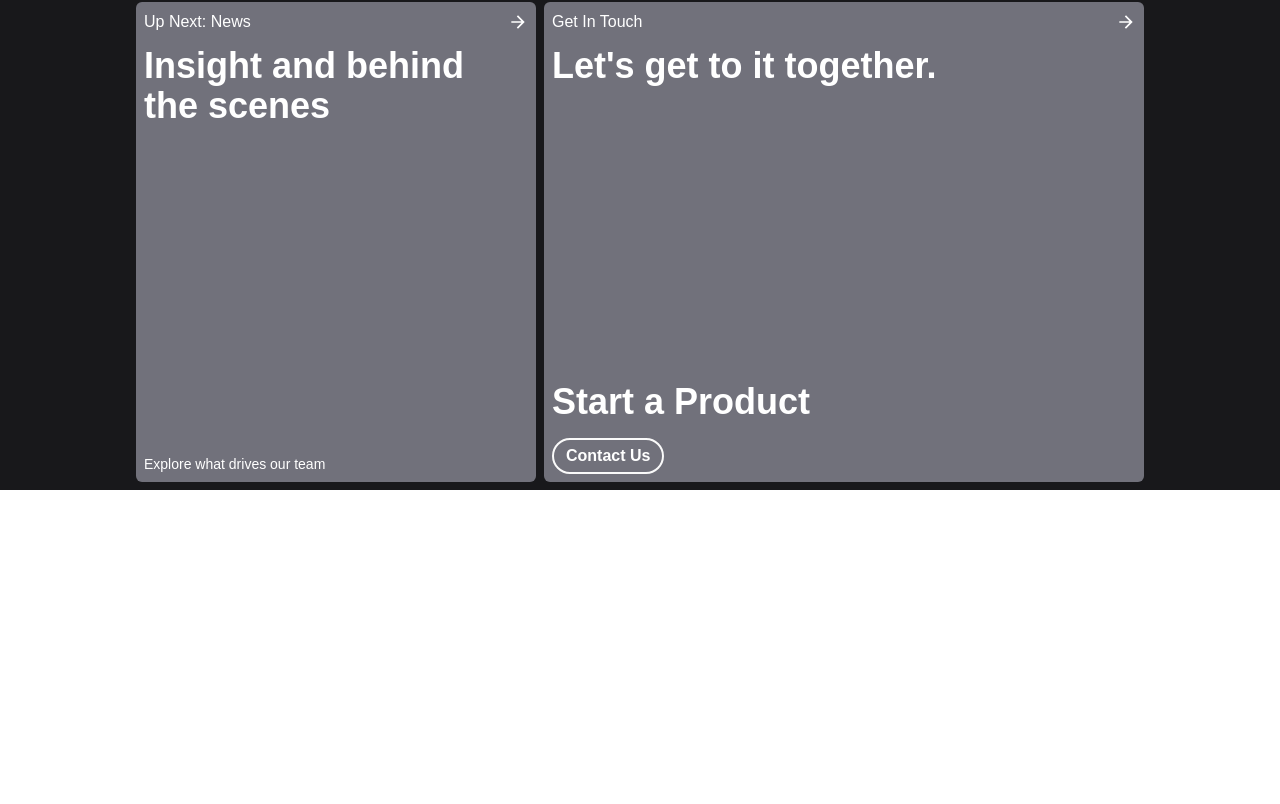
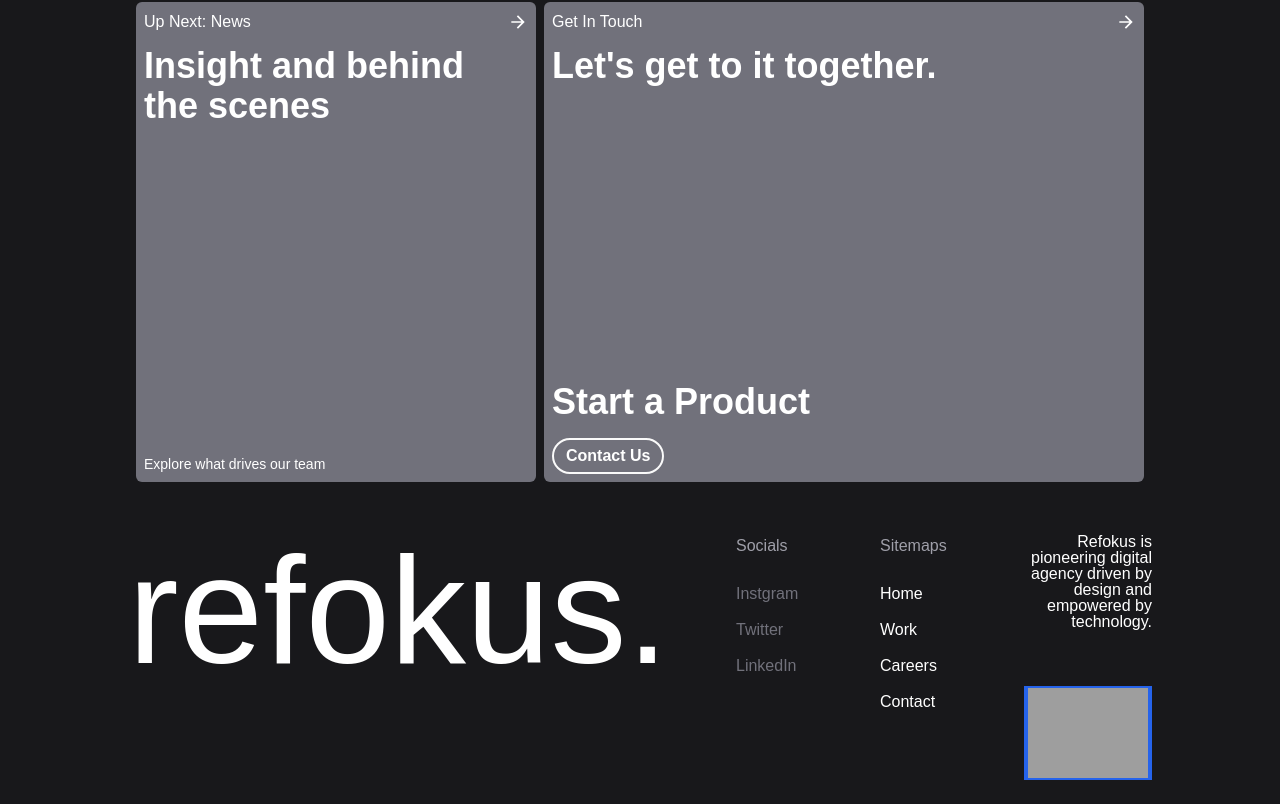
Before and after one commit to aditya-singhOfficial/Refokus, a React (Vite) app: page / in a window 1280 px wide. Shown: the part 2718-3522 px from the top of the page. Before the commit the page ends 3208 px from the top, so only its background shows below. Built offline with nearby package versions, Linux system fonts and the light colour scheme; grey boxes are pictures that could not be loaded; a web font is replaced by a local one.

Commit message:
Adds Footer Component

```diff
--- a/src/App.jsx
+++ b/src/App.jsx
@@ -5,6 +5,7 @@ import Stripes from "./components/stripess/Stripes.jsx";
 import Products from "./components/products/Products.jsx";
 import Marquess from "./components/marque/Marquess.jsx";
 import Cards from "./components/cards/cards.jsx";
+import Footer from "./components/footer/Footer.jsx";
 
 const App = () => {
   return (
@@ -15,6 +16,7 @@ const App = () => {
       <Products />
       <Marquess />
       <Cards />
+      <Footer />
     </div>
   );
 };
--- /dev/null
+++ b/src/components/footer/Footer.jsx
@@ -0,0 +1,45 @@
+import React from "react";
+import { Link } from "react-router-dom";
+
+const Footer = () => {
+  return (
+    <div className="w-full  py-6 mt-5">
+      <div className="max-w-5xl mx-auto flex gap-24">
+        <div className="w-1/2 ">
+          <h1 className="text-[9.5rem] leading-none">refokus.</h1>
+        </div>
+        <div className="w-1/2 flex gap-4">
+          <div className="w-1/3 ">
+            <h1 className="mb-6 text-zinc-400">Socials</h1>
+            {["Instgram", "Twitter", "LinkedIn"].map((item, index) => (
+              <Link className="block mt-3 text-zinc-500" key={index} to={"/"}>
+                {item}
+              </Link>
+            ))}
+          </div>
+          <div className="w-1/3 ">
+            <h1 className="mb-6 text-zinc-400">Sitemaps</h1>
+            {["Home", "Work", "Careers", "Contact"].map((item, index) => (
+              <Link className="block mt-3 text-white" key={index} to={"/"}>
+                {item}
+              </Link>
+            ))}
+          </div>
+          <div className="w-1/3 flex flex-col items-end">
+            <p className="mb-14 text-right text-white leading-none">
+              Refokus is pioneering digital agency driven by design and
+              empowered by technology.
+            </p>
+            <img
+              className="bg-[#2563EB] py-0.5 px-1"
+              src="https://assets-global.website-files.com/6334198f239547d0f9cd84b3/63349803431f1562dccf1802_refokus%20logo.svg"
+              alt="logo"
+            />
+          </div>
+        </div>
+      </div>
+    </div>
+  );
+};
+
+export default Footer;
```
